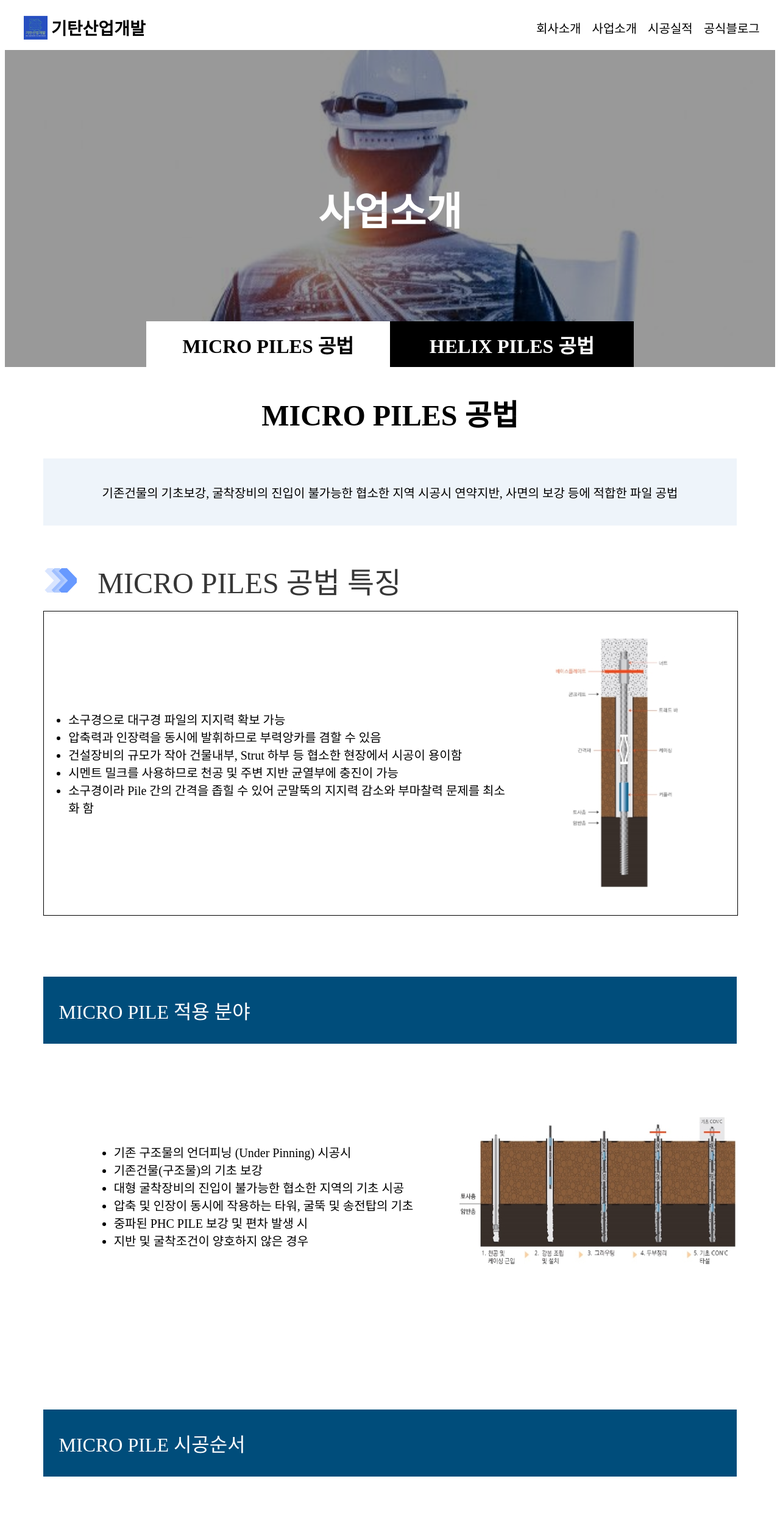
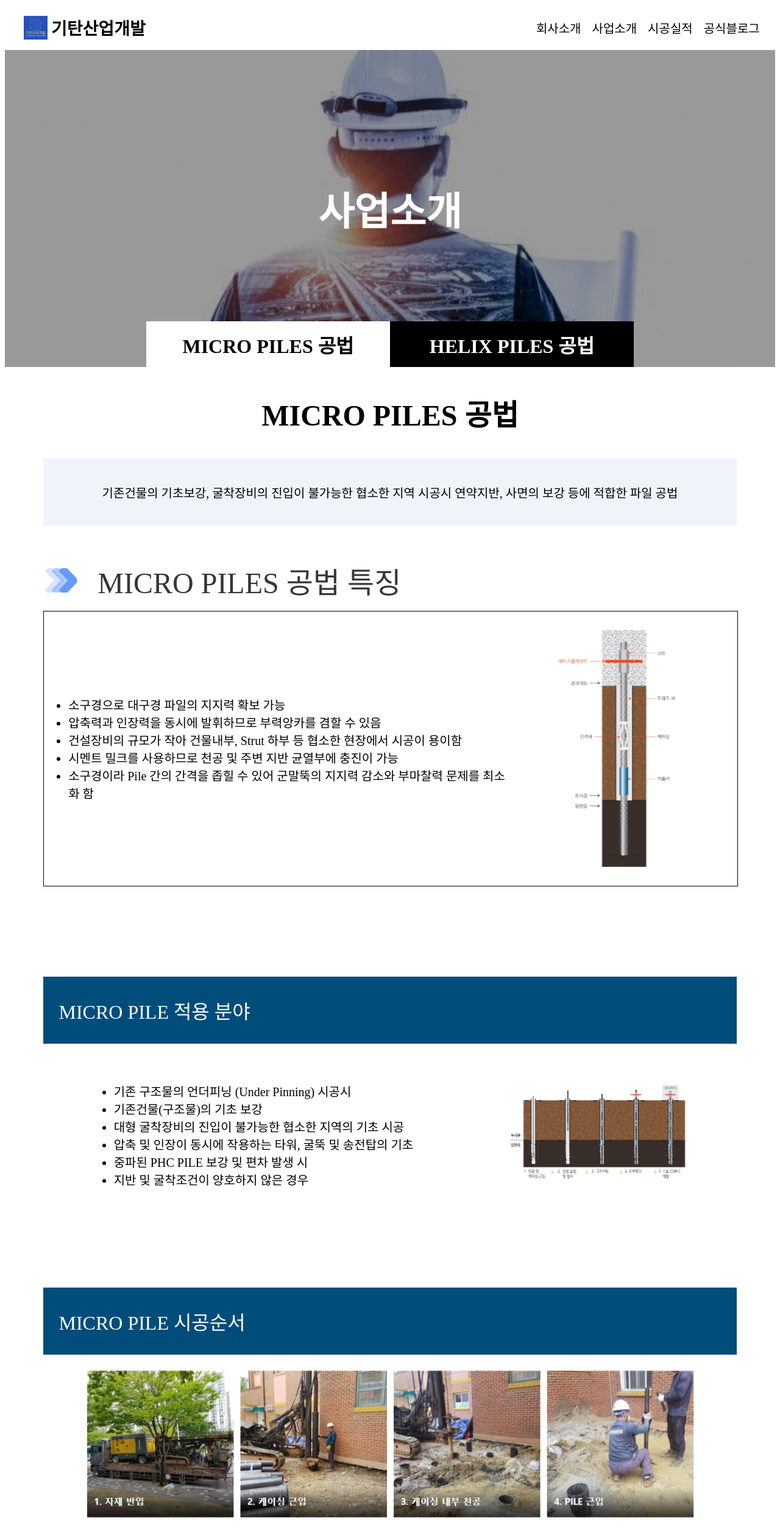
Before and after one commit to HUMBLE25/gittan_homepage, a Next.js app: page /microPiles in a window 1280 px wide. Shown: the top 2508 px of the page at 61% size. Built offline with nearby package versions, Linux system fonts and the light colour scheme.

Commit message:
FIX micropile rayout

```diff
--- a/src/styles/microPiles.module.css
+++ b/src/styles/microPiles.module.css
@@ -214,7 +214,7 @@
 
 .feature_background {
     width: 100%;
-    height: 500px;
+    height: 450px;
     position: relative;
     background: white;
     display: flex;
@@ -291,7 +291,7 @@
 
 .apply_background{
     width: 90%;
-    height: 500px;
+    height: 300px;
     display: flex;
     justify-content: center;
     align-items: center;
@@ -332,7 +332,7 @@
 
 .build_background{
     width: 80%;
-    height: 800px;
+    height: 550px;
     display: flex;
     justify-content: center;
     align-items: center;
@@ -353,7 +353,7 @@
 
 .plan_background{
     width: 80%;
-    height: 1000px;
+    height: 600px;
     display: flex;
     justify-content: center;
     align-items: center;
@@ -374,7 +374,7 @@
 
 .explain_background{
     width: 80%;
-    height: 1100px;
+    height: 800px;
     display: flex;
     position: relative;
     justify-content: center;
```
